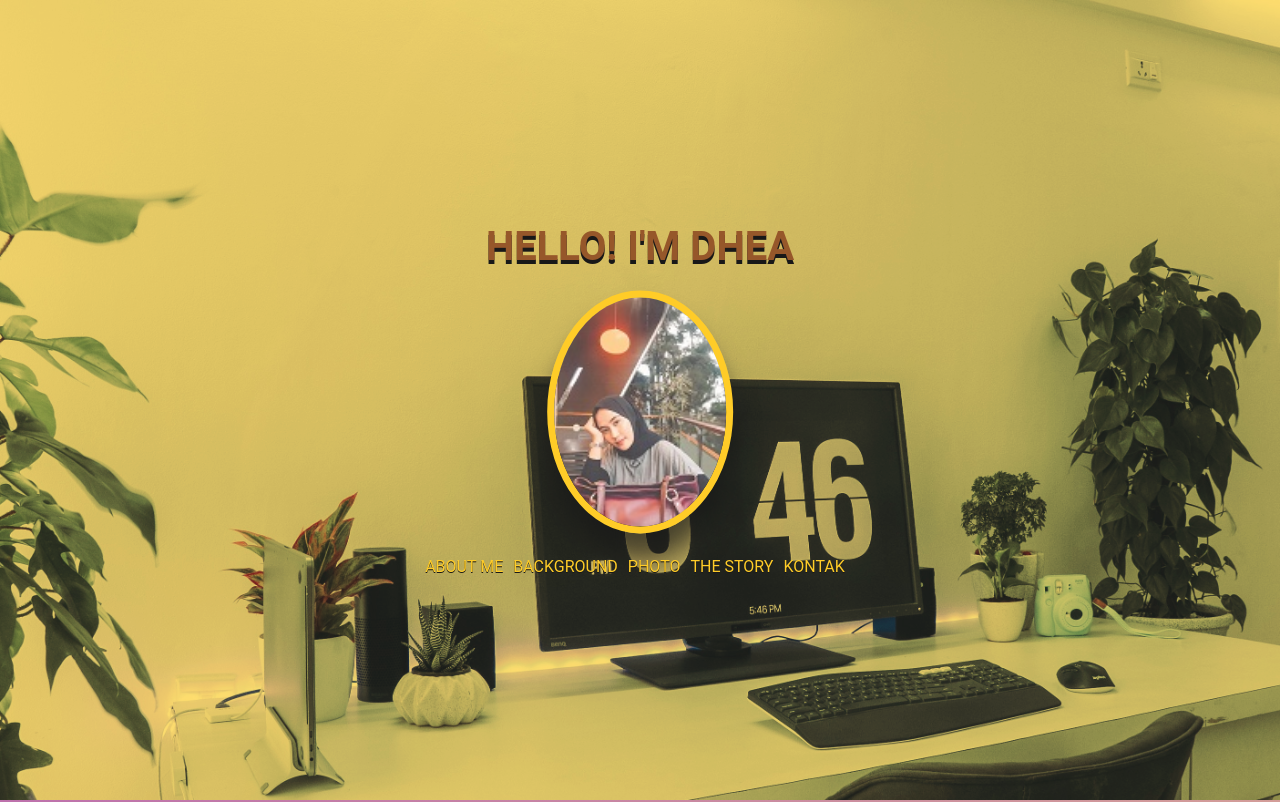
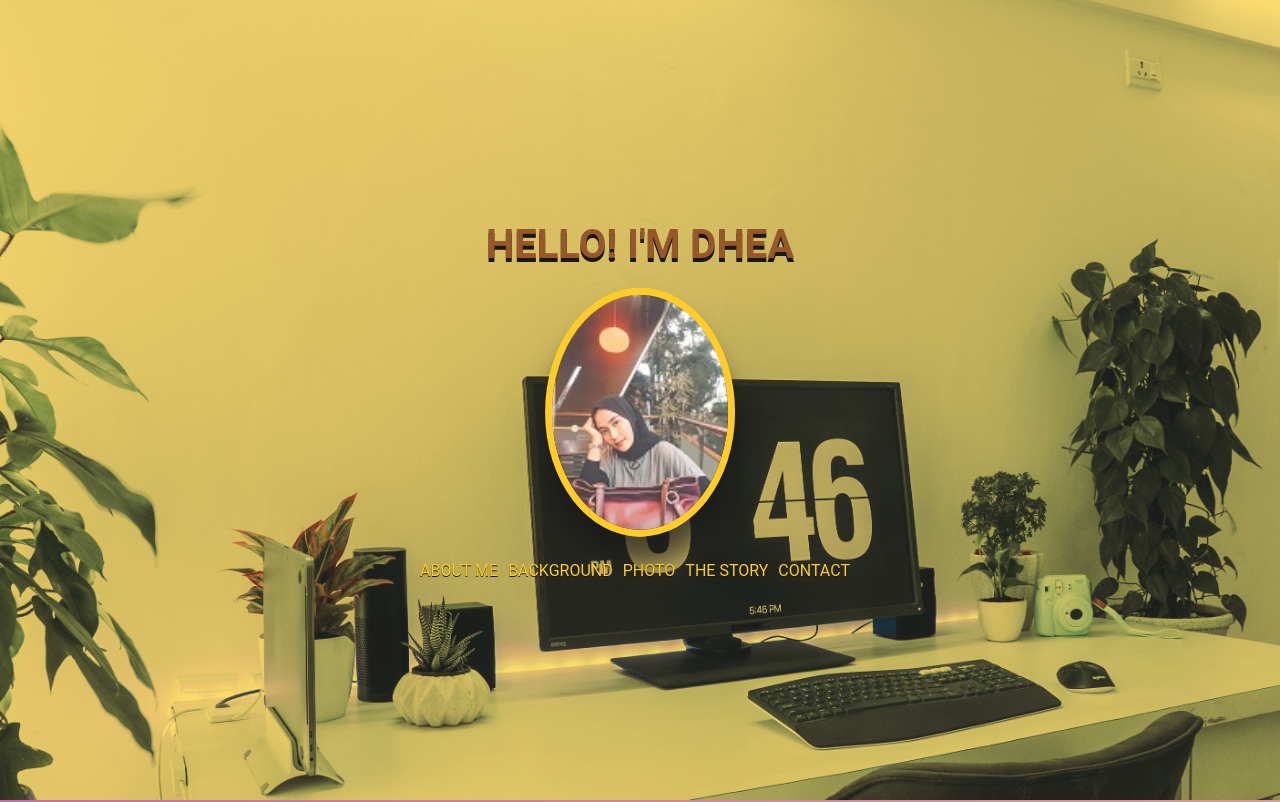
Before and after one commit to dheakhrnns/dheakhrnns.github.io, a plain HTML site: page index.html in a window 1280 px wide. Shown: the top 802 px of the page. Drawn offline with Linux system fonts and the light colour scheme.

Commit message:
Update index.html

```diff
--- a/index.html
+++ b/index.html
@@ -22,7 +22,7 @@
 				<li> <a href="#bg">Background</a> </li>
 				<li> <a href="#photo">Photo</a> </li>
 				<li> <a href="#story">The Story</a> </li>
-				<li> <a href="#kontak">Kontak</a> </li>
+				<li> <a href="#kontak">Contact</a> </li>
 			</nav>
 		</div>
 		</section>
```
